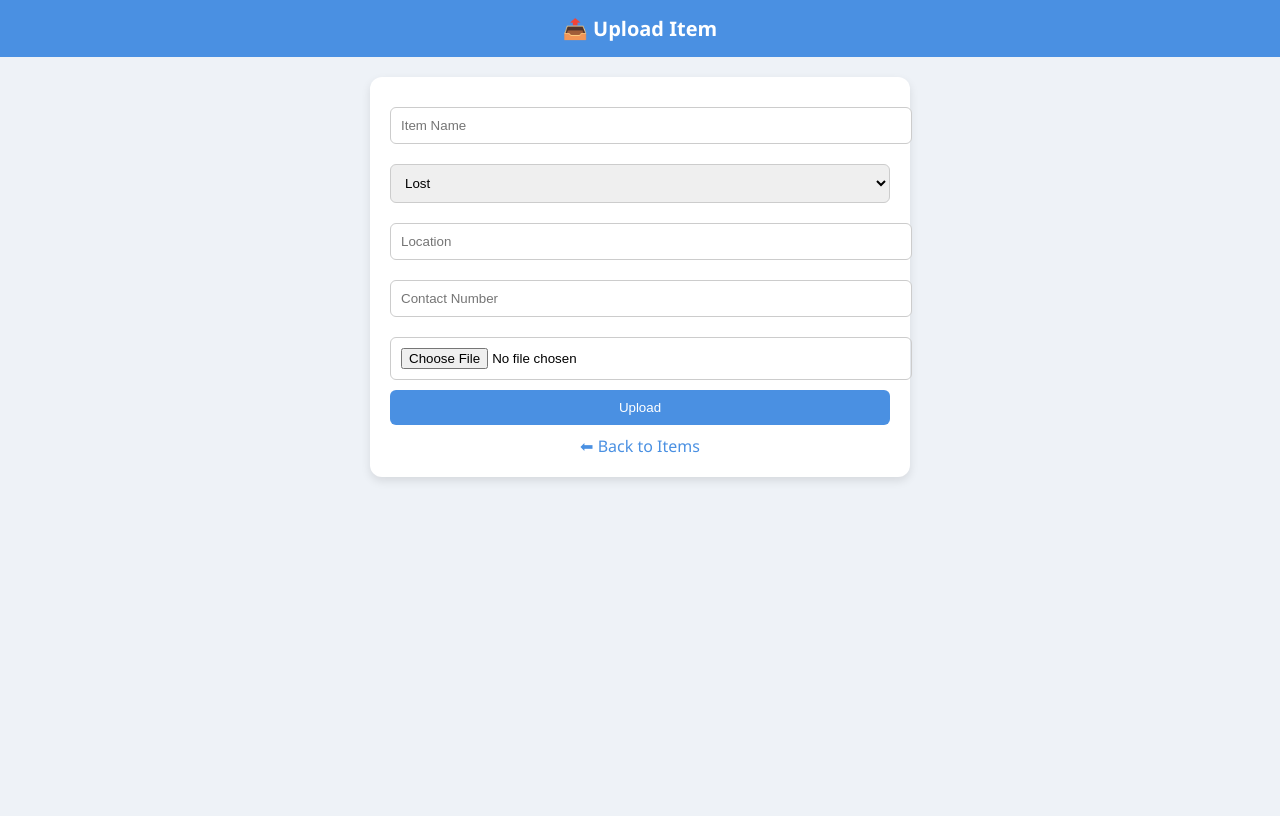
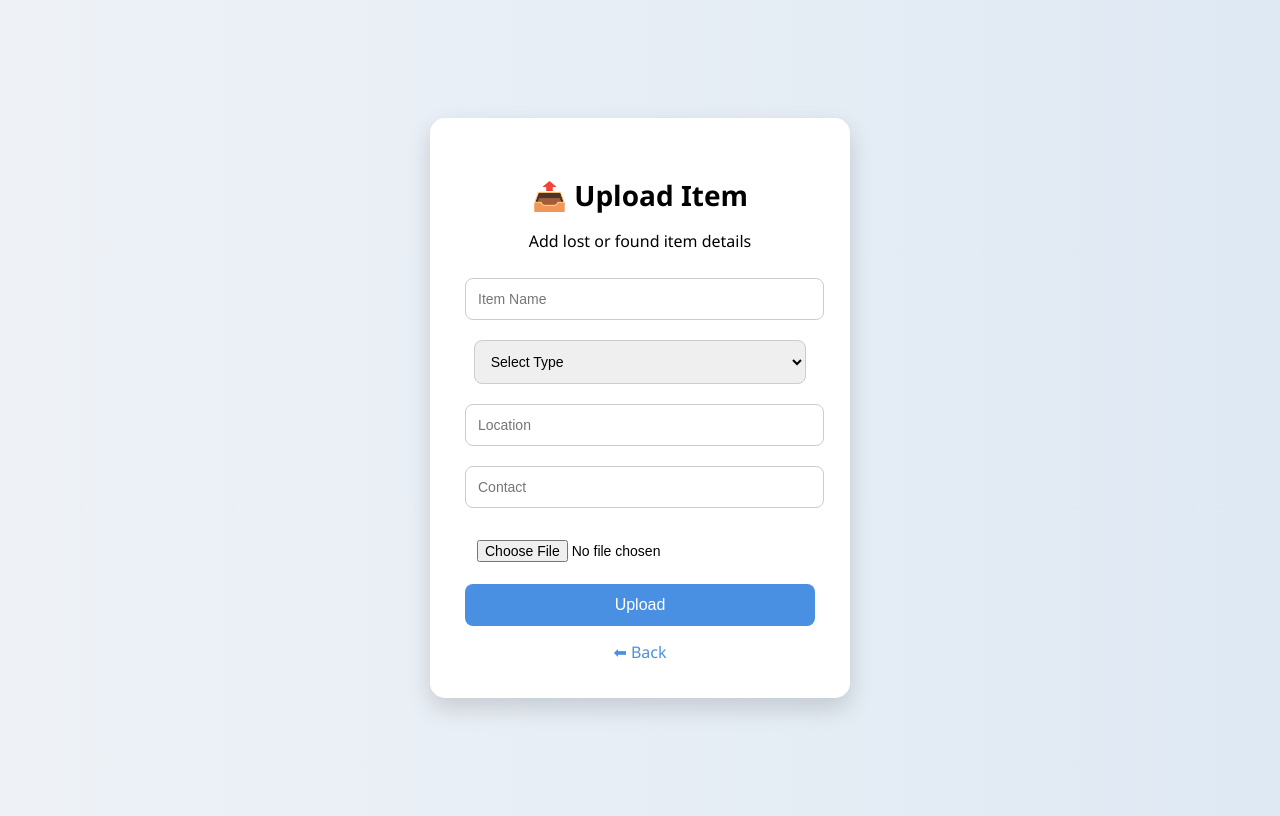
Before and after one commit to teju50/lost-found-app, a Flask app: page /upload in a window 1280 px wide. Before the commit the page ends 481 px from the top, so only its background shows below. Run offline with Flask 3, Linux system fonts and the light colour scheme; the visitor is signed in with stand-in values (Sample User, id 1).

Commit message:
Add files via upload

```diff
--- a/app.py
+++ b/app.py
@@ -5,13 +5,15 @@ import os
 app = Flask(__name__)
 app.secret_key = "secret123"
 
-# Database config
 app.config['SQLALCHEMY_DATABASE_URI'] = 'sqlite:///items.db'
 app.config['SQLALCHEMY_TRACK_MODIFICATIONS'] = False
 
 db = SQLAlchemy(app)
 
-# Model
+# ---------------- USERS (temporary storage) ----------------
+users = {"admin": "1234"}
+
+# ---------------- DATABASE MODEL ----------------
 class Item(db.Model):
     id = db.Column(db.Integer, primary_key=True)
     title = db.Column(db.String(100))
@@ -20,30 +22,58 @@ class Item(db.Model):
     contact = db.Column(db.String(50))
     image = db.Column(db.String(100))
 
-# Create DB
 with app.app_context():
     db.create_all()
 
-# LOGIN
+# ---------------- LOGIN ----------------
 @app.route('/', methods=['GET', 'POST'])
 def login():
     if request.method == 'POST':
-        if request.form['username'] == 'admin' and request.form['password'] == '1234':
-            session['user'] = 'admin'
+        username = request.form['username']
+        password = request.form['password']
+
+        if username in users and users[username] == password:
+            session['user'] = username
             return redirect('/items')
+
     return render_template('login.html')
 
-# SHOW ITEMS
+# ---------------- SIGNUP ----------------
+@app.route('/signup', methods=['GET', 'POST'])
+def signup():
+    if request.method == 'POST':
+        username = request.form['username']
+        password = request.form['password']
+
+        if username in users:
+            return "User already exists!"
+
+        users[username] = password
+        return redirect('/')
+
+    return render_template('signup.html')
+
+# ---------------- LOGOUT ----------------
+@app.route('/logout')
+def logout():
+    session.pop('user', None)
+    return redirect('/')
+
+# ---------------- SHOW ITEMS ----------------
 @app.route('/items')
-def show_items():
+def items():
     if 'user' not in session:
         return redirect('/')
-    items = Item.query.all()
-    return render_template('items.html', items=items)
 
-# UPLOAD
+    all_items = Item.query.all()
+    return render_template('items.html', items=all_items)
+
+# ---------------- UPLOAD ----------------
 @app.route('/upload', methods=['GET', 'POST'])
 def upload():
+    if 'user' not in session:
+        return redirect('/')
+
     if request.method == 'POST':
         file = request.files['image']
         filename = file.filename
@@ -56,6 +86,7 @@ def upload():
             contact=request.form['contact'],
             image=filename
         )
+
         db.session.add(new_item)
         db.session.commit()
 
@@ -63,7 +94,7 @@ def upload():
 
     return render_template('upload.html')
 
-# DELETE
+# ---------------- DELETE ----------------
 @app.route('/delete/<int:id>')
 def delete(id):
     item = Item.query.get(id)
@@ -71,7 +102,7 @@ def delete(id):
     db.session.commit()
     return redirect('/items')
 
-# EDIT
+# ---------------- EDIT ----------------
 @app.route('/edit/<int:id>', methods=['GET', 'POST'])
 def edit(id):
     item = Item.query.get(id)
@@ -86,10 +117,7 @@ def edit(id):
         return redirect('/items')
 
     return render_template('edit.html', item=item)
-@app.route('/logout')
-def logout():
-    session.pop('user', None)
-    return redirect('/')
 
+# ---------------- RUN ----------------
 if __name__ == '__main__':
     app.run(debug=True)
--- a/templates/upload.html
+++ b/templates/upload.html
@@ -1,91 +1,105 @@
 <!DOCTYPE html>
 <html>
 <head>
-    <title>Upload Item</title>
-    <meta name="viewport" content="width=device-width, initial-scale=1.0">
+<title>Back2You</title>
 
 <style>
 body {
     font-family: 'Segoe UI', sans-serif;
-            background: #eef2f7;
-            margin: 0;
+    background: linear-gradient(to right, #eef2f7, #dfe9f3);
+    display: flex;
+    justify-content: center;
+    align-items: center;
+    height: 100vh;
 }
 
-        .header {
-            background: #4a90e2;
-            color: white;
-            padding: 15px;
+/* MAIN CARD */
+.container {
+    background: white;
+    padding: 35px;
+    border-radius: 15px;
+    width: 350px;
     text-align: center;
-            font-size: 20px;
-            font-weight: bold;
+    box-shadow: 0 10px 25px rgba(0,0,0,0.15);
 }
 
-        .container {
-            width: 90%;
-            max-width: 500px;
-            margin: 20px auto;
-            background: white;
-            padding: 20px;
-            border-radius: 12px;
-            box-shadow: 0 4px 10px rgba(0,0,0,0.1);
+/* TITLE */
+h2 {
+    font-size: 28px;
+    margin-bottom: 10px;
 }
 
+/* INPUTS + SELECT */
 input, select {
-            width: 100%;
-            padding: 10px;
+    width: 95%;
+    padding: 12px;
     margin: 10px 0;
-            border-radius: 6px;
+    border-radius: 8px;
     border: 1px solid #ccc;
+    font-size: 14px;
 }
 
-        .btn {
+/* FILE INPUT */
+input[type="file"] {
+    border: none;
+}
+
+/* BUTTON */
+button {
     width: 100%;
-            padding: 10px;
+    padding: 12px;
     background: #4a90e2;
     color: white;
     border: none;
-            border-radius: 6px;
+    border-radius: 8px;
+    font-size: 16px;
     cursor: pointer;
 }
 
-        .btn:hover {
-            background: #357abd;
+/* HOVER */
+button:hover {
+    background: #357ABD;
 }
 
-        .back {
-            display: block;
-            margin-top: 10px;
-            text-align: center;
+/* BACK LINK */
+a {
+    display: inline-block;
+    margin-top: 15px;
+    color: #4a90e2;
     text-decoration: none;
-            color: #4a90e2;
 }
 </style>
+
 </head>
 
 <body>
 
-<div class="header">📤 Upload Item</div>
+<div class="container">
 
-<div class="container">
+<h2>📤 Upload Item</h2>
+<p>Add lost or found item details</p>
+
 <form method="POST" enctype="multipart/form-data">
 
-        <input type="text" name="title" placeholder="Item Name" required>
+<input name="title" placeholder="Item Name">
 
 <select name="type">
-            <option value="lost">Lost</option>
-            <option value="found">Found</option>
+    <option value="">Select Type</option>
+    <option value="Lost">🔍 Lost</option>
+    <option value="Found">📦 Found</option>
 </select>
 
-        <input type="text" name="location" placeholder="Location" required>
+<input name="location" placeholder="Location">
+<input name="contact" placeholder="Contact">
 
-        <input type="text" name="contact" placeholder="Contact Number" required>
+<input type="file" name="image">
 
-        <input type="file" name="image" required>
+<button>Upload</button>
 
-        <button class="btn">Upload</button>
 </form>
 
-    <a href="/items" class="back">⬅ Back to Items</a>
+<a href="/items">⬅ Back</a>
+
 </div>
 
 </body>
```
Also changed, not shown: templates/edit.html (+16 -7 lines), templates/items.html (+101 -81 lines), templates/login.html (+31 -15 lines), templates/signup.html (added, +56 -0 lines), instance/items.db, static/download.jpg (added). Lines whose indentation alone changed are shown as unchanged.
